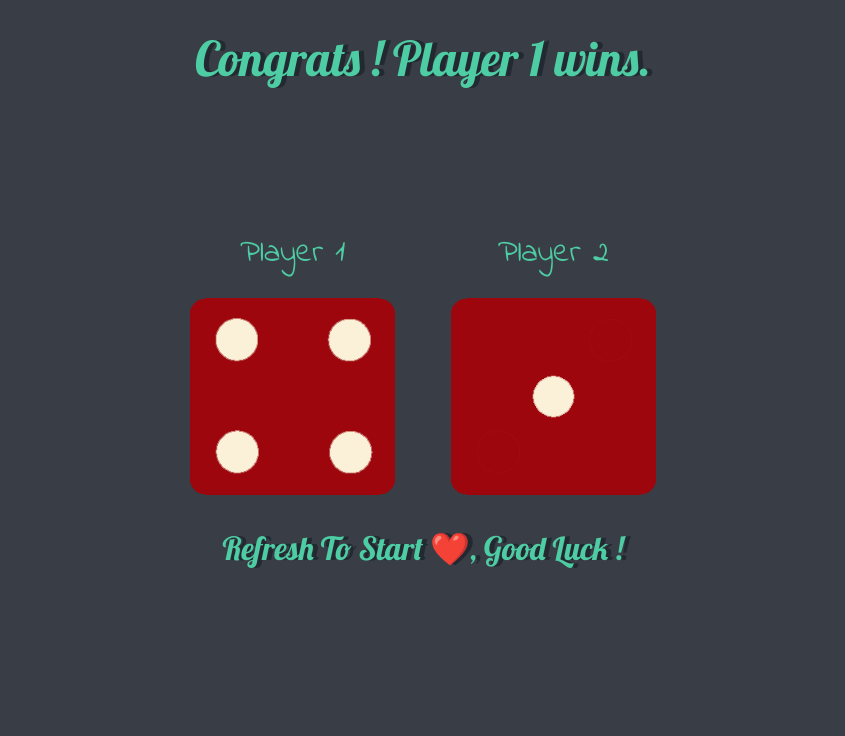
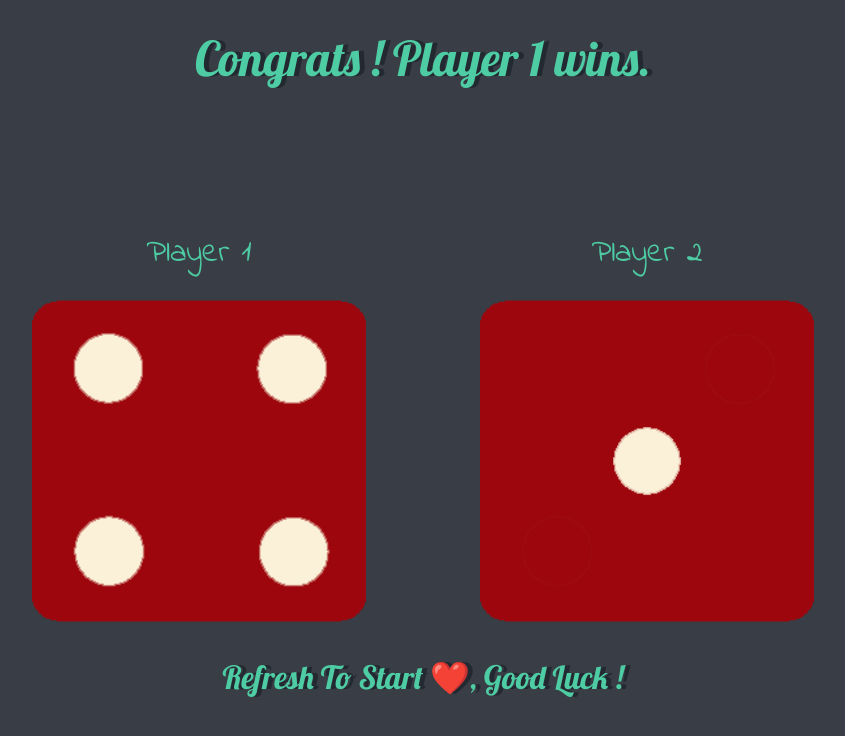
Before and after one commit to Phan-Git/Phany_Dice, a plain HTML site: page index.html in a window 1280 px wide. Shown: the whole page, without its empty margins (217-1062 px from the left). Drawn offline with nearby package versions, Linux system fonts and the light colour scheme.

Commit message:
Update index.html

```diff
--- a/index.html
+++ b/index.html
@@ -22,15 +22,20 @@
         <h1>Refresh Me</h1>
       </div>
 
-      <div class="dice">
+      <div class="row">
+
+        <div class="dice col-lg-6 col-md-12">
           <p>Player 1</p>
           <img class="img1" src="images/dice6.png">
         </div>
 
-      <div class="dice">
+        <div class="dice col-lg-6 col-md-12">
           <p>Player 2</p>
           <img class="img2" src="images/dice6.png">
         </div>
+
+      </div>
+
 
     </div>
 
```
Lines whose indentation alone changed are shown as unchanged.
